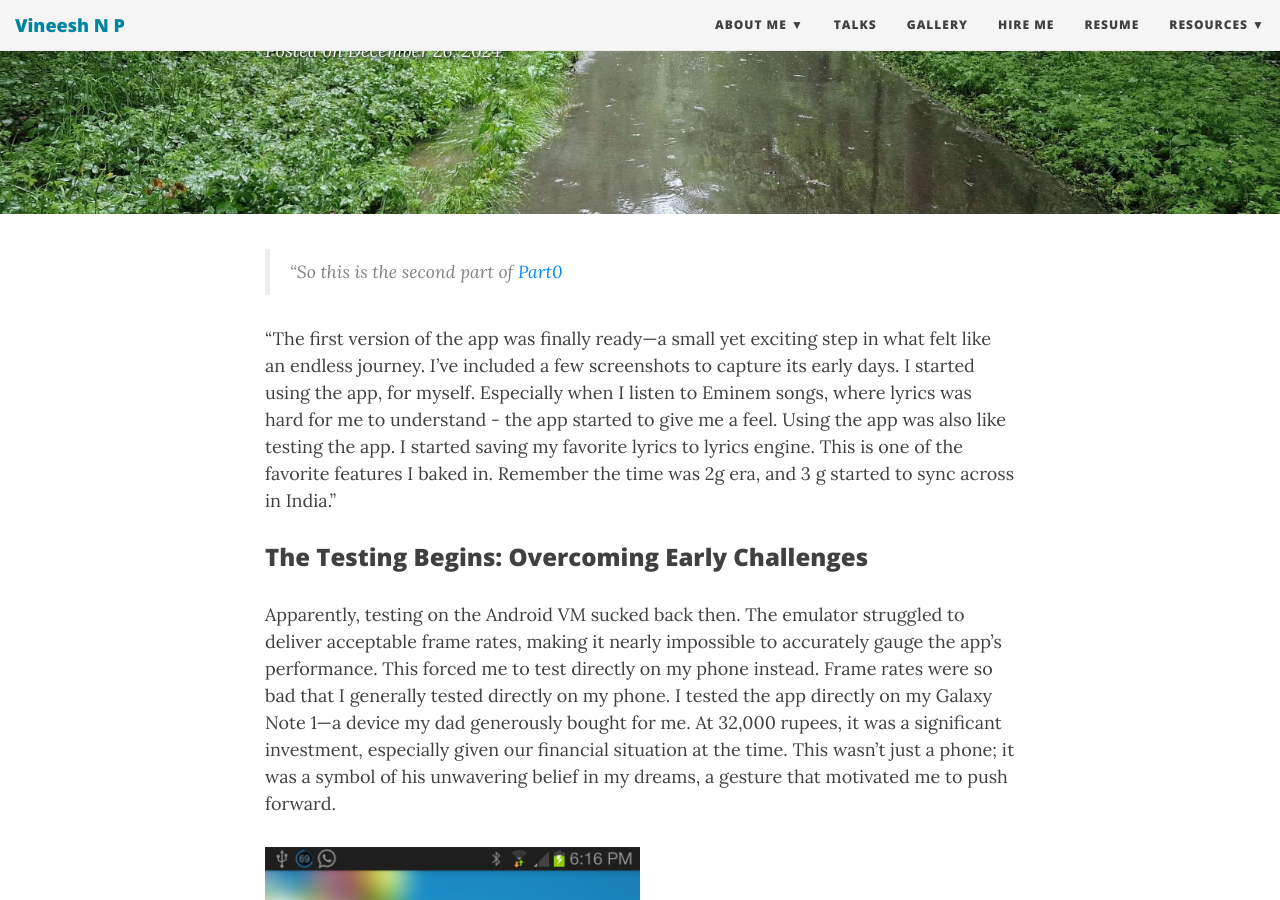
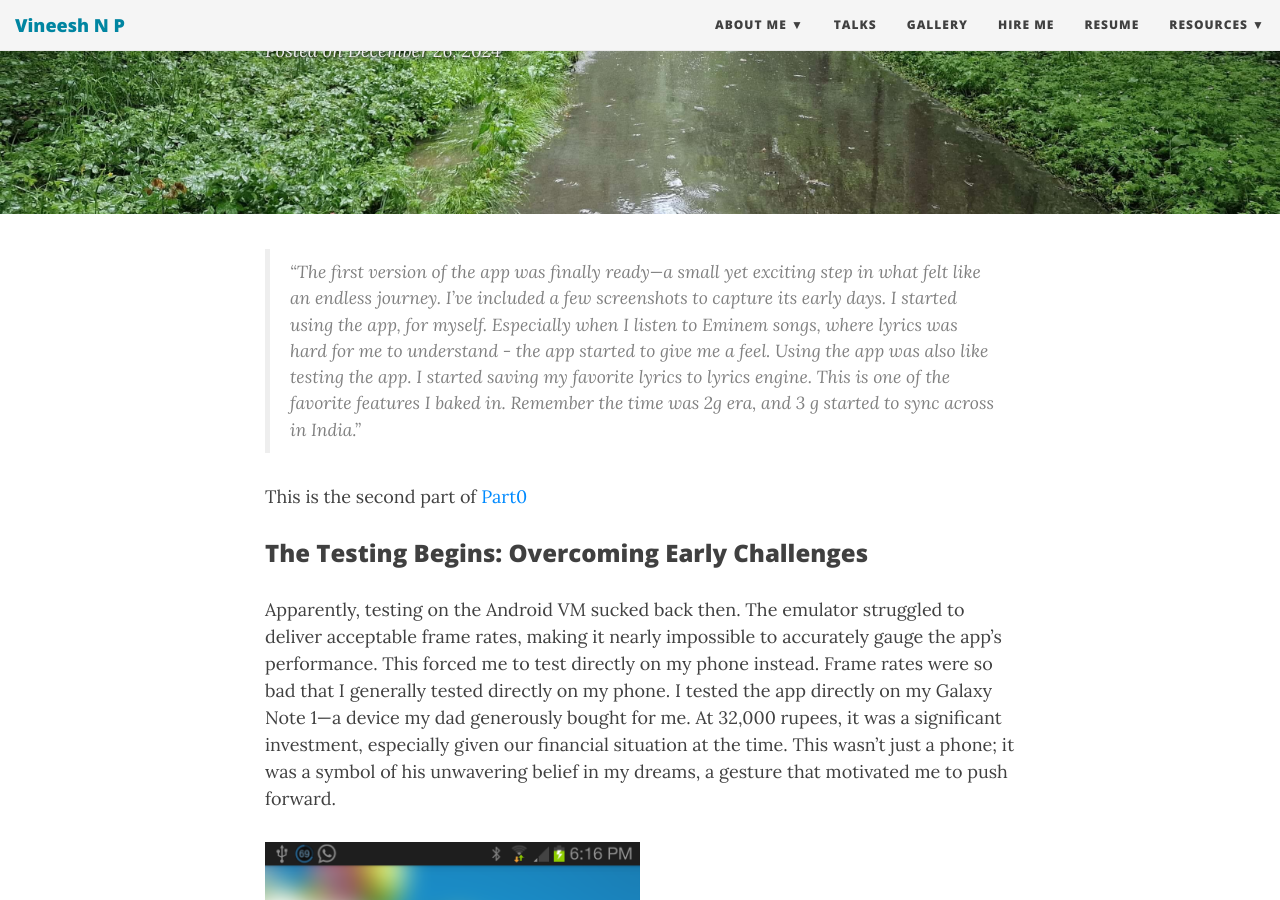
Before and after one commit to vineeshnp/vineeshnp.github.io, a Jekyll site: the page built from _posts/2024-12-26-the-first-25-dollar-part-1.md, in a window 1280 px wide and 900 px high, scrolled down 347 px. Built offline with Jekyll 4.4.1, drawn with Linux system fonts in a browser that asks for light colours; nearby versions of some CDN libraries.

```diff
--- a/_posts/2024-12-26-the-first-25-dollar-part-1.md
+++ b/_posts/2024-12-26-the-first-25-dollar-part-1.md
@@ -8,10 +8,9 @@ tags: [life-event, lyrics-engine]
 show-avatar: false
 ---
 
-> "So this is the second part of [Part0](https://vineeshnp.com/2022-10-18-the-first-25-dollar-part-0/)
+> “The first version of the app was finally ready—a small yet exciting step in what felt like an endless journey. I’ve included a few screenshots to capture its early days. I started using the app, for myself. Especially when I listen to Eminem songs, where lyrics was hard for me to understand - the app started to give me a feel. Using the app was also like testing the app. I started saving my favorite lyrics to lyrics engine. This is one of the favorite features I baked in. Remember the time was 2g era, and 3 g started to sync across in India.”
 
-
-“The first version of the app was finally ready—a small yet exciting step in what felt like an endless journey. I’ve included a few screenshots to capture its early days. I started using the app, for myself. Especially when I listen to Eminem songs, where lyrics was hard for me to understand - the app started to give me a feel. Using the app was also like testing the app. I started saving my favorite lyrics to lyrics engine. This is one of the favorite features I baked in. Remember the time was 2g era, and 3 g started to sync across in India.”
+This is the second part of [Part0](https://vineeshnp.com/2022-10-18-the-first-25-dollar-part-0/)
 
 
 ### The Testing Begins: Overcoming Early Challenges
```
